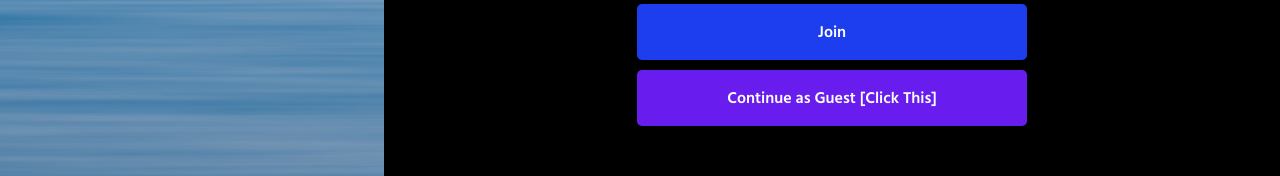
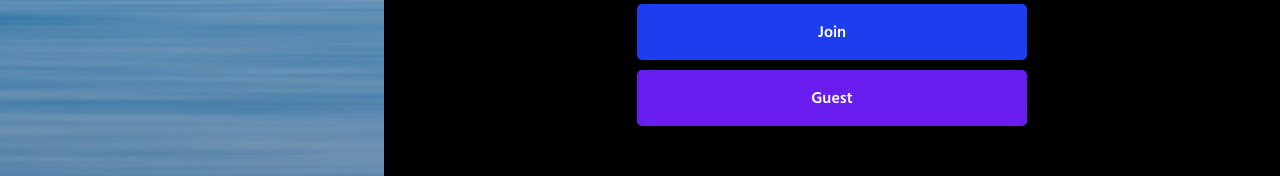
Before and after one commit to notTwitter/views, a React (Create React App) app: page /login in a window 1280 px wide. Shown: the part 497-673 px from the top of the page. Built offline with nearby package versions, Linux system fonts and the light colour scheme.

Commit message:
Touched up code and added comment

```diff
--- a/src/Pages/Credentials/Login/Login.tsx
+++ b/src/Pages/Credentials/Login/Login.tsx
@@ -63,7 +63,7 @@ const Login = () => {
         </S.InputContainer>
         <S.Button className="center" bgColor="#1D9AEE" onClick={loginUser}>Log in</S.Button>
         <S.Button className="center" bgColor="#1D3EEE">Join</S.Button>
-        <S.Button className="center" bgColor="#681DEE" onClick={useGuestAccount}>Continue as Guest [Click This]</S.Button>
+        <S.Button className="center" bgColor="#681DEE" onClick={useGuestAccount}>Guest</S.Button>
       </S.LoginForm>
     </>
   )
```
Also changed, not shown: src/Layout/HomeLayout/HomeLayout.tsx (+7 -0 lines).
